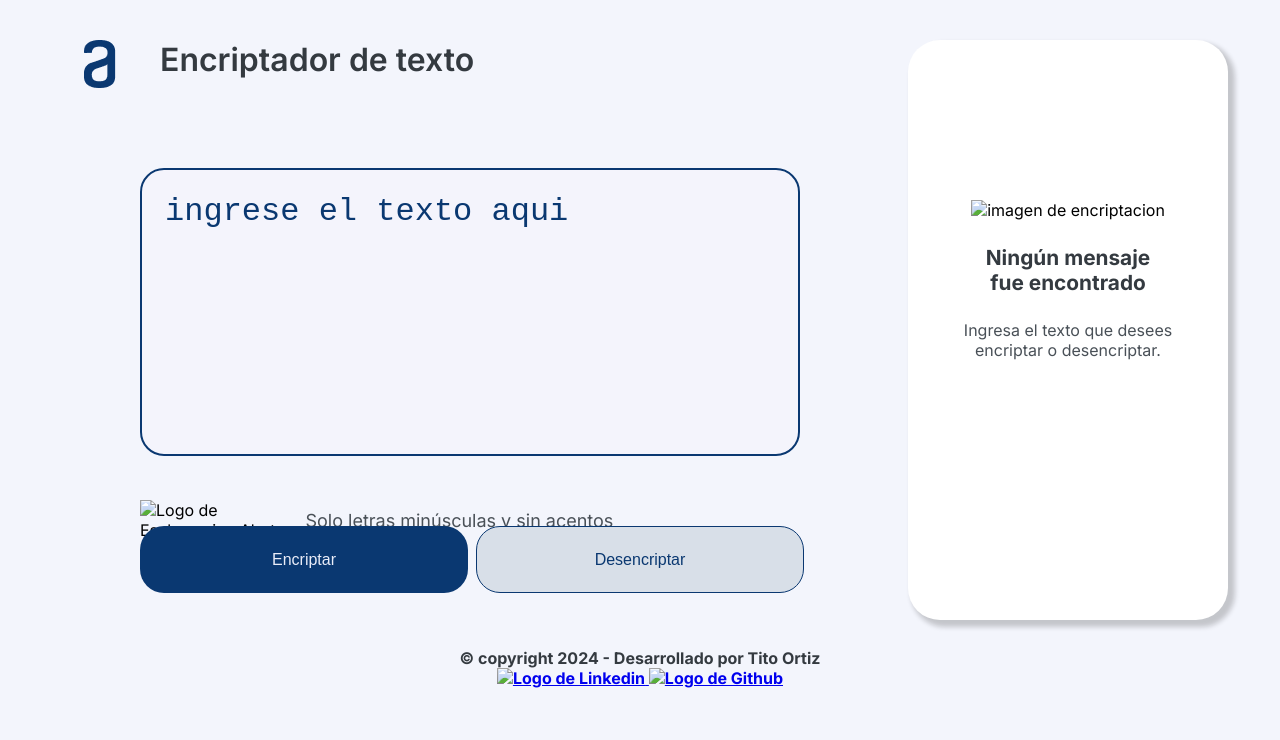
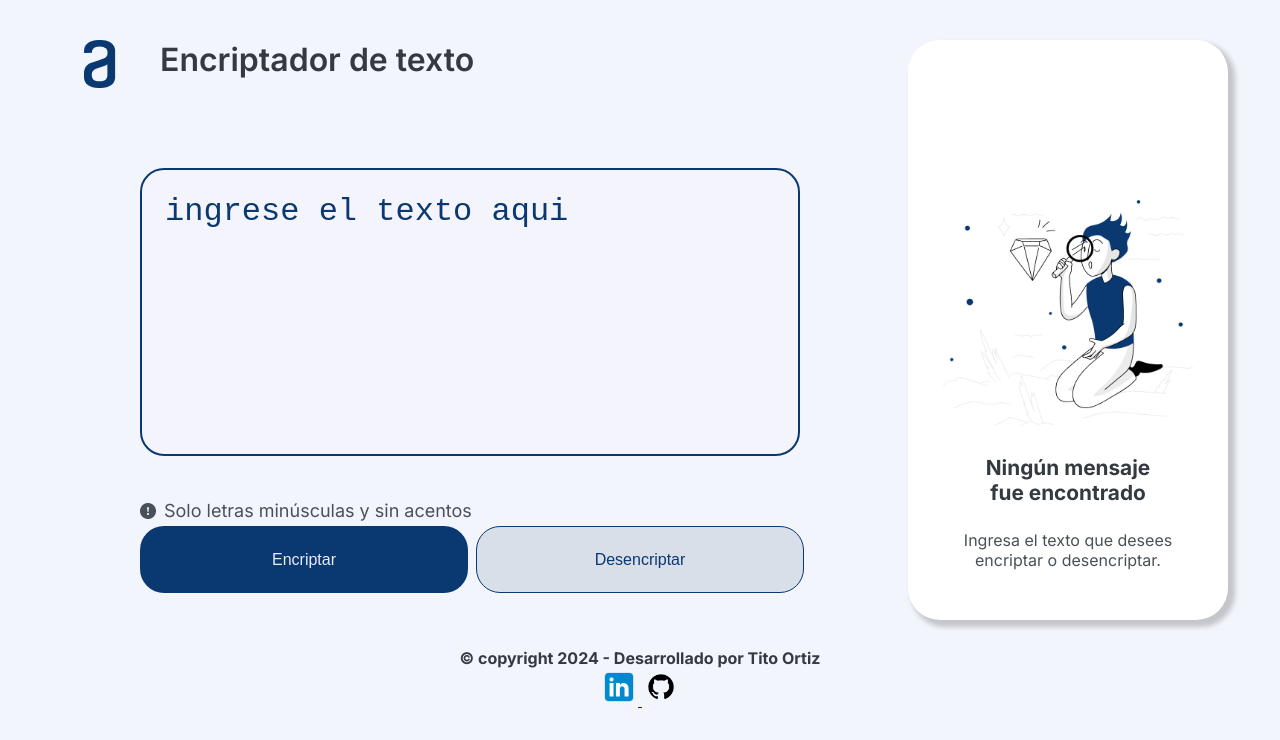
Before and after one commit to Titop521/Encriptador-de-texto, a plain HTML site: page index.html in a window 1280 px wide. Drawn offline with Linux system fonts and the light colour scheme; the site is published under a folder, as on GitHub Pages, so addresses that start at the root find nothing.

Commit message:
Update index.html

```diff
--- a/index.html
+++ b/index.html
@@ -19,7 +19,7 @@
         ></textarea>
         <div class="contenedor1_alerta">
           <img
-            src="/img/bi_exclamation-circle-fill.png"
+            src="img/bi_exclamation-circle-fill.png"
             alt="Logo de Esclamacion Alerta"
           />
           <p class="contenedor1_alerta_p">
@@ -35,7 +35,7 @@
         <div class="contenedor2_derecha">
           <img
             class="contenedor2_derecha_imagen"
-            src="/img/encriptar.png"
+            src="img/encriptar.png"
             alt="imagen de encriptacion"
           />
           <h1>Ningún mensaje fue encontrado</h1>
@@ -59,13 +59,13 @@
       <a href="https://www.linkedin.com/in/tito-ortizp/" target="_blank">
         <img
           class="linkedin"
-          src="/img/icons8-linkedin-48.png"
+          src="img/icons8-linkedin-48.png"
           alt="Logo de Linkedin"
         />
       </a>
       <a href="https://github.com/Titop521" target="_blank">
         <img
-          src="/img/icons8-github-64.png"
+          src="img/icons8-github-64.png"
           alt="Logo de Github"
           class="github"
         />
```
